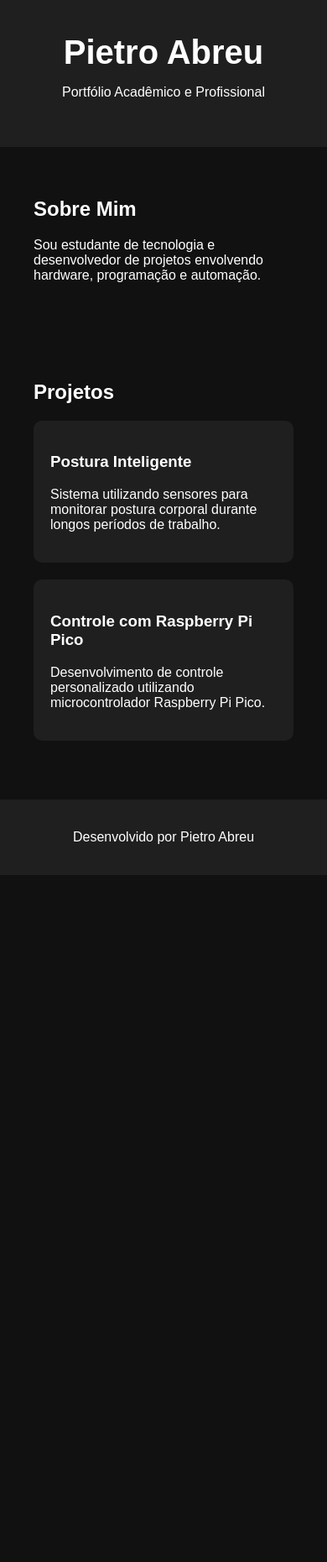
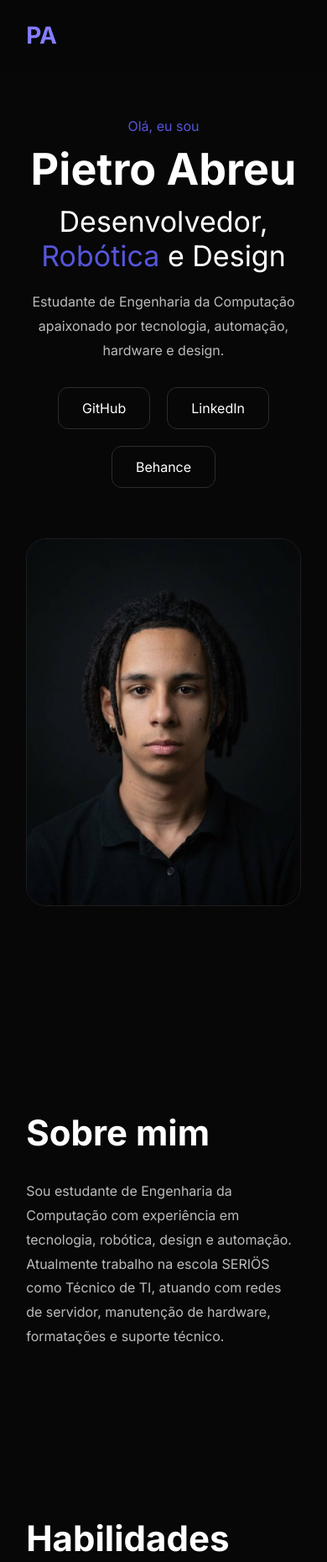
Before and after one commit to Gelolsemtampa/portfolioHUB, a plain HTML site: page index.html in a window 390 px wide. Shown: the top 1860 px of the page at 84% size. Before the commit the page ends 1042 px from the top, so only its background shows below. Drawn offline with Linux system fonts and the light colour scheme.

Commit message:
Novo design profissional

```diff
--- a/index.html
+++ b/index.html
@@ -3,52 +3,236 @@
 <head>
     <meta charset="UTF-8">
     <meta name="viewport" content="width=device-width, initial-scale=1.0">
-    <title>PortfolioHUB</title>
+    <title>Pietro Abreu | Portfólio</title>
 
     <link rel="stylesheet" href="style.css">
+
+    <link href="https://fonts.googleapis.com/css2?family=Inter:wght@300;400;500;700&display=swap" rel="stylesheet">
 </head>
+
 <body>
 
     <header>
-        <h1>Pietro Abreu</h1>
-        <p>Portfólio Acadêmico e Profissional</p>
+
+        <div class="logo">
+            PA
+        </div>
+
+        <nav>
+            <a href="#sobre">Sobre</a>
+            <a href="#habilidades">Habilidades</a>
+            <a href="#experiencia">Experiência</a>
+            <a href="#projetos">Projetos</a>
+            <a href="#contato">Contato</a>
+        </nav>
+
     </header>
 
-    <section class="sobre">
-        <h2>Sobre Mim</h2>
+    <section class="hero">
+
+        <div class="hero-text">
+
+            <span>Olá, eu sou</span>
+
+            <h1>Pietro Abreu</h1>
+
+            <h2>
+                Desenvolvedor, <span>Robótica</span> e Design
+            </h2>
 
             <p>
-            Sou estudante de tecnologia e desenvolvedor de projetos
-            envolvendo hardware, programação e automação.
+                Estudante de Engenharia da Computação apaixonado por
+                tecnologia, automação, hardware e design.
             </p>
+
+            <div class="buttons">
+
+                <a href="https://github.com/Gelolsemtampa" target="_blank">
+                    GitHub
+                </a>
+
+                <a href="https://www.linkedin.com/in/pietroforwork/" target="_blank">
+                    LinkedIn
+                </a>
+
+                <a href="https://www.behance.net/pietroabreus" target="_blank">
+                    Behance
+                </a>
+
+            </div>
+
+        </div>
+
+        <div class="hero-image">
+
+            <img src="assets/perfil.jpg" alt="Pietro Abreu">
+
+        </div>
+
     </section>
 
-    <section class="projetos">
+    <section id="sobre">
 
-        <h2>Projetos</h2>
+        <h2>Sobre mim</h2>
+
+        <p>
+            Sou estudante de Engenharia da Computação com experiência em
+            tecnologia, robótica, design e automação.
+        </p>
+
+        <p>
+            Atualmente trabalho na escola SERIÖS como Técnico de TI,
+            atuando com redes de servidor, manutenção de hardware,
+            formatações e suporte técnico.
+        </p>
+
+    </section>
+
+    <section id="habilidades">
+
+        <h2>Habilidades</h2>
+
+        <div class="cards">
 
             <div class="card">
-            <h3>Postura Inteligente</h3>
+                <h3>Conhecimento em Computador</h3>
 
                 <p>
-                Sistema utilizando sensores para monitorar postura
-                corporal durante longos períodos de trabalho.
+                    Domínio de sistemas, manutenção,
+                    hardware e softwares.
                 </p>
             </div>
 
             <div class="card">
-            <h3>Controle com Raspberry Pi Pico</h3>
+                <h3>Design</h3>
 
                 <p>
-                Desenvolvimento de controle personalizado utilizando
-                microcontrolador Raspberry Pi Pico.
+                    Conhecimento em composição visual,
+                    identidade e tipografia.
                 </p>
+            </div>
+
+            <div class="card">
+                <h3>Redes</h3>
+
+                <p>
+                    Configuração e manutenção de
+                    redes e servidores.
+                </p>
+            </div>
+
+            <div class="card">
+                <h3>Robótica</h3>
+
+                <p>
+                    Programação, montagem e automação
+                    de projetos robóticos.
+                </p>
+            </div>
+
         </div>
 
     </section>
 
+    <section id="experiencia">
+
+        <h2>Experiência</h2>
+
+        <div class="cards">
+
+            <div class="card">
+
+                <h3>Técnico de TI</h3>
+
+                <span>Escola SERIÖS</span>
+
+                <p>
+                    Trabalho com manutenção de hardware,
+                    redes, servidores, suporte técnico
+                    e formatação de computadores.
+                </p>
+
+            </div>
+
+            <div class="card">
+
+                <h3>Professor de Robótica</h3>
+
+                <span>Mearas Sports</span>
+
+                <p>
+                    Ensino de robótica para crianças,
+                    programação de robôs e desenvolvimento
+                    lógico.
+                </p>
+
+            </div>
+
+        </div>
+
+    </section>
+
+    <section id="projetos">
+
+        <h2>Projetos e Conquistas</h2>
+
+        <div class="cards">
+
+            <div class="card">
+
+                <h3>FLL - Master Piece</h3>
+
+                <p>
+                    Responsável pela construção e programação
+                    do robô vencedor do Troféu de Design de Robô.
+                </p>
+
+            </div>
+
+            <div class="card">
+
+                <h3>Postura Inteligente</h3>
+
+                <p>
+                    Sistema utilizando sensores para monitoramento
+                    de postura corporal.
+                </p>
+
+            </div>
+
+            <div class="card">
+
+                <h3>Projetos com Raspberry Pi</h3>
+
+                <p>
+                    Desenvolvimento de automações e dispositivos
+                    personalizados.
+                </p>
+
+            </div>
+
+        </div>
+
+    </section>
+
+    <section id="contato">
+
+        <h2>Contato</h2>
+
+        <p>Email: pietroforwork@gmail.com</p>
+
+        <p>LinkedIn: linkedin.com/in/pietroforwork</p>
+
+        <p>Behance: behance.net/pietroabreus</p>
+
+    </section>
+
     <footer>
-        <p>Desenvolvido por Pietro Abreu</p>
+
+        <p>
+            © 2026 Pietro Abreu. Todos os direitos reservados.
+        </p>
+
     </footer>
 
 </body>
--- a/style.css
+++ b/style.css
@@ -1,35 +1,184 @@
-body {
-    margin: 0;
-    font-family: Arial, sans-serif;
-    background-color: #111;
-    color: white;
+*{
+    margin:0;
+    padding:0;
+    box-sizing:border-box;
 }
 
-header {
-    background-color: #1f1f1f;
-    padding: 40px;
-    text-align: center;
+html{
+    scroll-behavior:smooth;
 }
 
-h1 {
-    margin: 0;
-    font-size: 40px;
+body{
+    background:#070707;
+    color:rgb(255, 255, 255);
+    font-family:'Inter', sans-serif;
 }
 
-section {
-    padding: 40px;
+header{
+    width:100%;
+    padding:25px 8%;
+    display:flex;
+    justify-content:space-between;
+    align-items:center;
+    position:fixed;
+    top:0;
+    background:rgba(7,7,7,0.8);
+    backdrop-filter:blur(10px);
+    z-index:1000;
 }
 
-.card {
-    background-color: #1f1f1f;
-    padding: 20px;
-    margin-top: 20px;
-    border-radius: 10px;
+.logo{
+    font-size:28px;
+    font-weight:700;
+    color:rgb(133, 124, 255);
 }
 
-footer {
-    background-color: #1f1f1f;
-    text-align: center;
-    padding: 20px;
-    margin-top: 30px;
+nav{
+    display:flex;
+    gap:30px;
 }
+
+nav a{
+    color:white;
+    text-decoration:none;
+    transition:0.3s;
+}
+
+nav a:hover{
+    color:#5755db;
+}
+
+.hero{
+    min-height:100vh;
+    display:flex;
+    justify-content:space-between;
+    align-items:center;
+    padding:140px 8%;
+    gap:60px;
+}
+
+.hero-text{
+    max-width:600px;
+}
+
+.hero-text span{
+    color:#5755db;
+}
+
+.hero-text h1{
+    font-size:72px;
+    margin:10px 0;
+}
+
+.hero-text h2{
+    font-size:34px;
+    font-weight:400;
+    margin-bottom:20px;
+}
+
+.hero-text p{
+    color:#bcbcbc;
+    line-height:1.8;
+    margin-bottom:30px;
+}
+
+.buttons{
+    display:flex;
+    gap:20px;
+}
+
+.buttons a{
+    padding:14px 28px;
+    border:1px solid #2c2c2c;
+    border-radius:12px;
+    text-decoration:none;
+    color:white;
+    transition:0.3s;
+}
+
+.buttons a:hover{
+    background:#5755db;
+    color:black;
+}
+
+.hero-image img{
+    width:380px;
+    border-radius:24px;
+    border:1px solid #1d1d1d;
+}
+
+section{
+    padding:100px 8%;
+}
+
+section h2{
+    font-size:42px;
+    margin-bottom:30px;
+}
+
+section p{
+    color:#bcbcbc;
+    line-height:1.8;
+}
+
+.cards{
+    display:grid;
+    grid-template-columns:repeat(auto-fit,minmax(250px,1fr));
+    gap:25px;
+    margin-top:40px;
+}
+
+.card{
+    background:#101010;
+    border:1px solid #1d1d1d;
+    border-radius:20px;
+    padding:30px;
+    transition:0.3s;
+}
+
+.card:hover{
+    transform:translateY(-5px);
+    border-color:#5755db;
+}
+
+.card h3{
+    margin-bottom:15px;
+}
+
+.card span{
+    color:#5755db;
+}
+
+footer{
+    padding:40px;
+    text-align:center;
+    border-top:1px solid #1d1d1d;
+    color:#8f8f8f;
+}
+
+@media(max-width:900px){
+
+    .hero{
+        flex-direction:column;
+        text-align:center;
+    }
+
+    .hero-text h1{
+        font-size:52px;
+    }
+
+    nav{
+        display:none;
+    }
+
+    .buttons{
+        justify-content:center;
+        flex-wrap:wrap;
+    }
+
+    .hero-image img{
+        width:100%;
+        max-width:350px;
+    }
+
+}
```
Also changed, not shown: assets/perfil.jpg (added). Lines whose indentation alone changed are shown as unchanged.
